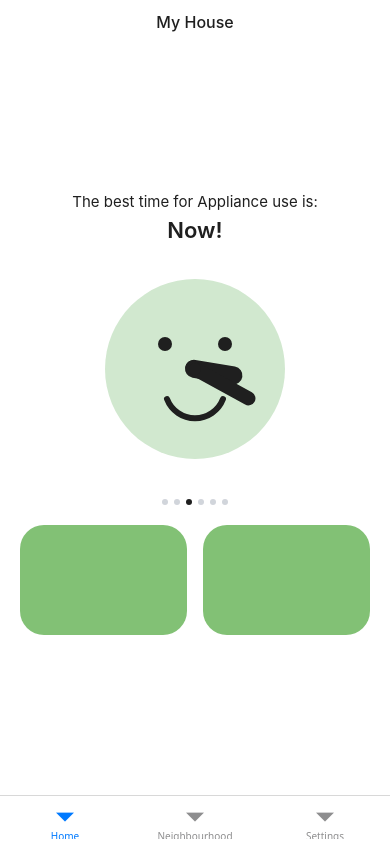
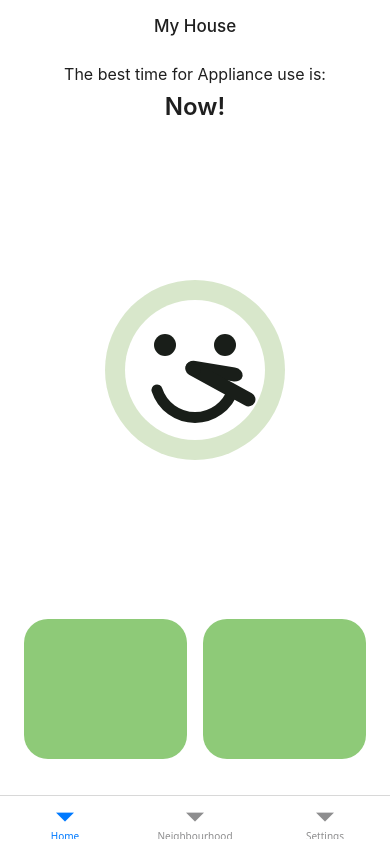
Before and after one commit to set-b/energy-monitoring-app-front-end, a React Native app: screen /Home in a window 390 px wide. Built offline with nearby package versions, Linux system fonts and the light colour scheme.

Commit message:
Clock now has 3 states
- Also fixed the homepage unclosed View component issue.

```diff
--- a/components/pixelClock.js
+++ b/components/pixelClock.js
@@ -4,25 +4,78 @@ import Svg, { Circle, Rect, Path, G } from "react-native-svg";
 
 const THEMES = {
 	light: {
-		bg: "#D1E8CF", // Light sage/pistachio green ring face
-		accentRing: "#3A7042", // Dark forest green active arc segment
-		faceDetails: "#1F1F1F", // Deep charcoal for eyes & smile
-		hourHand: "#1F1F1F", // Charcoal hour hand
-		minuteHand: "#1F1F1F", // Charcoal minute hand
+		green: {
+			bg: "#D8E7CB", // Primary Container (soft sage/pistachio background)
+			accentRing: "#386A20", // Primary (vibrant accent arc)
+			faceDetails: "#191E19", // On Surface / On Primary Container (deep charcoal/dark green)
+			hourHand: "#191E19", // On Primary Container (high-contrast hand)
+			minuteHand: "#191E19", // On Primary Container (high-contrast hand)
+		},
+		red: {
+			bg: "#FFDAD4", // Deeper/richer Error Container (stronger soft red background)
+			accentRing: "#D32F2F", // Material M3 High-Chroma Red (strong, bold active arc)
+			faceDetails: "#3B0907", // Deep mahogany charcoal (crisp contrast)
+			hourHand: "#3B0907", // Deep mahogany charcoal
+			minuteHand: "#3B0907", // Deep mahogany charcoal
+		},
+		yellow: {
+			bg: "#FFDEA1", // Tertiary Container (soft warm amber/yellow background)
+			accentRing: "#7A5900", // Tertiary / Warm Accent (dark golden yellow active arc)
+			faceDetails: "#261900", // On Tertiary Container (deep charcoal/dark amber)
+			hourHand: "#261900", // On Tertiary Container
+			minuteHand: "#261900", // On Tertiary Container
+		},
 	},
 	dark: {
-		bg: "#2D3B2D", // Dark muted green container
-		accentRing: "#82C175", // Bright sage green active arc segment
-		faceDetails: "#E8F5E9", // Off-white/light mint details
-		hourHand: "#E8F5E9", // Off-white/light mint hour hand
-		minuteHand: "#E8F5E9", // Off-white/light mint minute hand
+		green: {
+			bg: "#D8E7CB", // Primary Container (soft sage/pistachio background)
+			accentRing: "#386A20", // Primary (vibrant accent arc)
+			faceDetails: "#191E19", // On Surface / On Primary Container (deep charcoal/dark green)
+			hourHand: "#191E19", // On Primary Container (high-contrast hand)
+			minuteHand: "#191E19", // On Primary Container (high-contrast hand)
+		},
+		red: {
+			bg: "#FFDAD4", // Deeper/richer Error Container (stronger soft red background)
+			accentRing: "#D32F2F", // Material M3 High-Chroma Red (strong, bold active arc)
+			faceDetails: "#3B0907", // Deep mahogany charcoal (crisp contrast)
+			hourHand: "#3B0907", // Deep mahogany charcoal
+			minuteHand: "#3B0907", // Deep mahogany charcoal
+		},
+		yellow: {
+			bg: "#FFDEA1", // Tertiary Container (soft warm amber/yellow background)
+			accentRing: "#7A5900", // Tertiary / Warm Accent (dark golden yellow active arc)
+			faceDetails: "#261900", // On Tertiary Container (deep charcoal/dark amber)
+			hourHand: "#261900", // On Tertiary Container
+			minuteHand: "#261900", // On Tertiary Container
+		},
 	},
+	// dark: {
+	// 	bg: "#2D3B2D", // Dark muted green container
+	// 	accentRing: "#82C175", // Bright sage green active arc segment
+	// 	faceDetails: "#E8F5E9", // Off-white/light mint details
+	// 	hourHand: "#E8F5E9", // Off-white/light mint hour hand
+	// 	minuteHand: "#E8F5E9", // Off-white/light mint minute hand
+	// },
 };
 
-export const PixelSmileyClock = ({ size = 180 }) => {
+export const PixelSmileyClock = ({ size = 180, state = "happy" }) => {
 	const [time, setTime] = useState(new Date());
 	const scheme = useColorScheme();
 	const theme = THEMES[scheme === "dark" ? "dark" : "light"];
+	const smileyState = state; // happy, sad, neutral
+	const colorMap = {
+		happy: "green",
+		sad: "red",
+		neutral: "yellow",
+	};
+	const smileyColor = colorMap[smileyState];
+	const smileyWidth = "11";
+	const smileyReactions = {
+		happy: "M 52 110  A 40 40 0 0 0  128 110",
+		neutral: "M 52 120  L 128 120",
+		sad: "M 52 130  A 40 40 0 0 1  128 130",
+	};
+
 	const interval = 60; // in seconds
 
 	useEffect(() => {
@@ -42,21 +95,34 @@ export const PixelSmileyClock = ({ size = 180 }) => {
 		<View style={[styles.container, { width: size, height: size }]}>
 			<Svg width={size} height={size} viewBox="0 0 180 180">
 				{/* Clean Round Face */}
-				<Circle cx="90" cy="90" r="90" fill={theme.bg} />
+				<Circle cx="90" cy="90" r="90" fill={theme[smileyColor].bg} />
+
+				{/* the white sub background */}
+				<Circle cx="90" cy="90" r="70" fill={"#fff"} />
 
 				{/* --- SMILEY FACE ELEMENTS --- */}
 				{/* Left Eye */}
-				<Circle cx="60" cy="65" r="7" fill={theme.faceDetails} />
+				<Circle
+					cx="60"
+					cy="65"
+					r={smileyWidth}
+					fill={theme[smileyColor].faceDetails}
+				/>
 
 				{/* Right Eye */}
-				<Circle cx="120" cy="65" r="7" fill={theme.faceDetails} />
+				<Circle
+					cx="120"
+					cy="65"
+					r={smileyWidth}
+					fill={theme[smileyColor].faceDetails}
+				/>
 
 				{/* Smile Arc */}
 				<Path
-					d="M 62 120 A 30 30 0 0 0 118 120"
+					d={smileyReactions[smileyState]}
 					fill="none"
-					stroke={theme.faceDetails}
-					strokeWidth="6"
+					stroke={theme[smileyColor].faceDetails}
+					strokeWidth={smileyWidth}
 					strokeLinecap="round"
 				/>
 
@@ -66,10 +132,10 @@ export const PixelSmileyClock = ({ size = 180 }) => {
 					<Rect
 						x="81"
 						y="42"
-						width="18"
+						width="14"
 						height="58"
 						rx="9"
-						fill={theme.hourHand}
+						fill={theme[smileyColor].hourHand}
 					/>
 				</G>
 
@@ -81,12 +147,12 @@ export const PixelSmileyClock = ({ size = 180 }) => {
 						width="14"
 						height="78"
 						rx="7"
-						fill={theme.minuteHand}
+						fill={theme[smileyColor].minuteHand}
 					/>
 				</G>
 
 				{/* Center Pivot */}
-				<Circle cx="90" cy="90" r="6" fill={theme.hourHand} />
+				<Circle cx="90" cy="90" r="6" fill={theme[smileyColor].hourHand} />
 			</Svg>
 		</View>
 	);
--- a/screens/homepage.js
+++ b/screens/homepage.js
@@ -1,60 +1,38 @@
 import React from "react";
-import {
-	View,
-	Text,
-	StyleSheet,
-	SafeAreaView,
-	TouchableOpacity,
-} from "react-native";
-import Svg, { Path, Circle, Polyline } from "react-native-svg";
+import { View, Text, StyleSheet, SafeAreaView } from "react-native";
 import { PixelSmileyClock } from "../components/pixelClock";
-
-// Import your separate clock component here
-// import { PixelClockWidget } from './PixelClockWidget';
 
 export default function AppScreen() {
 	return (
-		<View style={styles.safeArea}>
+		<SafeAreaView style={styles.safeArea}>
 			<View style={styles.container}>
 				{/* Header */}
 				<View style={styles.header}>
 					<Text style={styles.title}>My House</Text>
 				</View>
 
-				{/* Main Body */}
+				{/* Main Content */}
 				<View style={styles.content}>
-					<Text style={styles.subHeading}>
-						The best time for Appliance use is:
-					</Text>
-					<Text style={styles.mainHeading}>Now!</Text>
+					<View style={styles.textContainer}>
+						<Text style={styles.subHeading}>
+							The best time for Appliance use is:
+						</Text>
+						<Text style={styles.mainHeading}>Now!</Text>
+					</View>
 
-					{/* CLOCK COMPONENT SLOT */}
+					{/* Clock Component */}
 					<View style={styles.clockSlot}>
-						{/* Replace this placeholder with <PixelClockWidget /> */}
-						{/* <View style={styles.clockPlaceholder}>
-							<Text style={styles.placeholderText}>[ Clock Component ]</Text>
-						</View> */}
 						<PixelSmileyClock />
 					</View>
 
-					{/* Carousel Dots */}
-					<View style={styles.dotsRow}>
-						<View style={styles.dot} />
-						<View style={styles.dot} />
-						<View style={[styles.dot, styles.activeDot]} />
-						<View style={styles.dot} />
-						<View style={styles.dot} />
-						<View style={styles.dot} />
-					</View>
-
-					{/* Content Cards */}
+					{/* Cards */}
 					<View style={styles.cardsRow}>
 						<View style={styles.card} />
 						<View style={styles.card} />
 					</View>
 				</View>
 			</View>
-		</View>
+		</SafeAreaView>
 	);
 }
 
@@ -65,77 +43,43 @@ const styles = StyleSheet.create({
 	},
 	container: {
 		flex: 1,
-		paddingHorizontal: 20,
-		justifyContent: "space-between",
+		paddingHorizontal: 24,
+		paddingBottom: 24,
 	},
 	header: {
 		alignItems: "center",
+		paddingVertical: 16,
+	},
+	title: {
+		fontSize: 17,
+		fontWeight: "500",
+		color: "#1F1F1F",
+	},
+	content: {
+		flex: 1,
+		alignItems: "center",
+		justifyContent: "space-between",
+		paddingVertical: 12,
+	},
+	textContainer: {
+		alignItems: "center",
+	},
+	subHeading: {
+		fontSize: 16,
+		color: "#1F1F1F",
+		textAlign: "center",
+	},
+	mainHeading: {
+		fontSize: 24,
+		fontWeight: "600",
+		color: "#1F1F1F",
 		marginTop: 8,
 	},
-	headerTime: {
-		alignSelf: "flex-start",
-		fontSize: 14,
-		fontWeight: "600",
-		color: "#000000",
-		marginLeft: 12,
-	},
-	title: {
-		fontSize: 16,
-		fontWeight: "500",
-		color: "#1F1F1F",
-		marginTop: 4,
-	},
-	content: {
-		alignItems: "center",
-		flex: 1,
-		justifyContent: "center",
-	},
-	subHeading: {
-		fontSize: 15,
-		color: "#1F1F1F",
-	},
-	mainHeading: {
-		fontSize: 22,
-		fontWeight: "600",
-		color: "#1F1F1F",
-		marginTop: 6,
-		marginBottom: 16,
-	},
 	clockSlot: {
-		marginVertical: 10,
-		width: 200,
-		height: 200,
+		width: 220,
+		height: 220,
 		alignItems: "center",
 		justifyContent: "center",
-	},
-	clockPlaceholder: {
-		width: "100%",
-		height: "100%",
-		borderRadius: 100,
-		borderWidth: 2,
-		borderColor: "#D1E8CF",
-		borderStyle: "dashed",
-		alignItems: "center",
-		justifyContent: "center",
-	},
-	placeholderText: {
-		color: "#82C175",
-		fontWeight: "600",
-	},
-	dotsRow: {
-		flexDirection: "row",
-		alignItems: "center",
-		gap: 6,
-		marginVertical: 20,
-	},
-	dot: {
-		width: 6,
-		height: 6,
-		borderRadius: 3,
-		backgroundColor: "#D1D5DB",
-	},
-	activeDot: {
-		backgroundColor: "#1F1F1F",
 	},
 	cardsRow: {
 		flexDirection: "row",
@@ -144,57 +88,8 @@ const styles = StyleSheet.create({
 	},
 	card: {
 		flex: 1,
-		height: 110,
-		backgroundColor: "#82C175",
+		height: 140,
+		backgroundColor: "#8ECA78",
 		borderRadius: 24,
 	},
-	floatingBadge: {
-		position: "absolute",
-		right: 28,
-		bottom: 90,
-		width: 28,
-		height: 28,
-		backgroundColor: "#7A5299",
-		borderTopLeftRadius: 14,
-		borderTopRightRadius: 14,
-		borderBottomLeftRadius: 14,
-		borderBottomRightRadius: 4,
-		alignItems: "center",
-		justifyContent: "center",
-		elevation: 4,
-		shadowColor: "#000",
-		shadowOffset: { width: 0, height: 2 },
-		shadowOpacity: 0.2,
-		shadowRadius: 3,
-	},
-	bottomNav: {
-		height: 64,
-		backgroundColor: "#F5EEF8",
-		borderRadius: 32,
-		flexDirection: "row",
-		alignItems: "center",
-		justifyContent: "space-around",
-		paddingHorizontal: 8,
-		marginBottom: 8,
-	},
-	navItem: {
-		alignItems: "center",
-		gap: 3,
-	},
-	activeIconBg: {
-		backgroundColor: "#E8DEF8",
-		paddingHorizontal: 16,
-		paddingVertical: 4,
-		borderRadius: 16,
-	},
-	navLabel: {
-		fontSize: 11,
-		color: "#5F6368",
-		fontWeight: "500",
-	},
-	activeNavLabel: {
-		fontSize: 11,
-		color: "#1F1F1F",
-		fontWeight: "600",
-	},
 });
```
